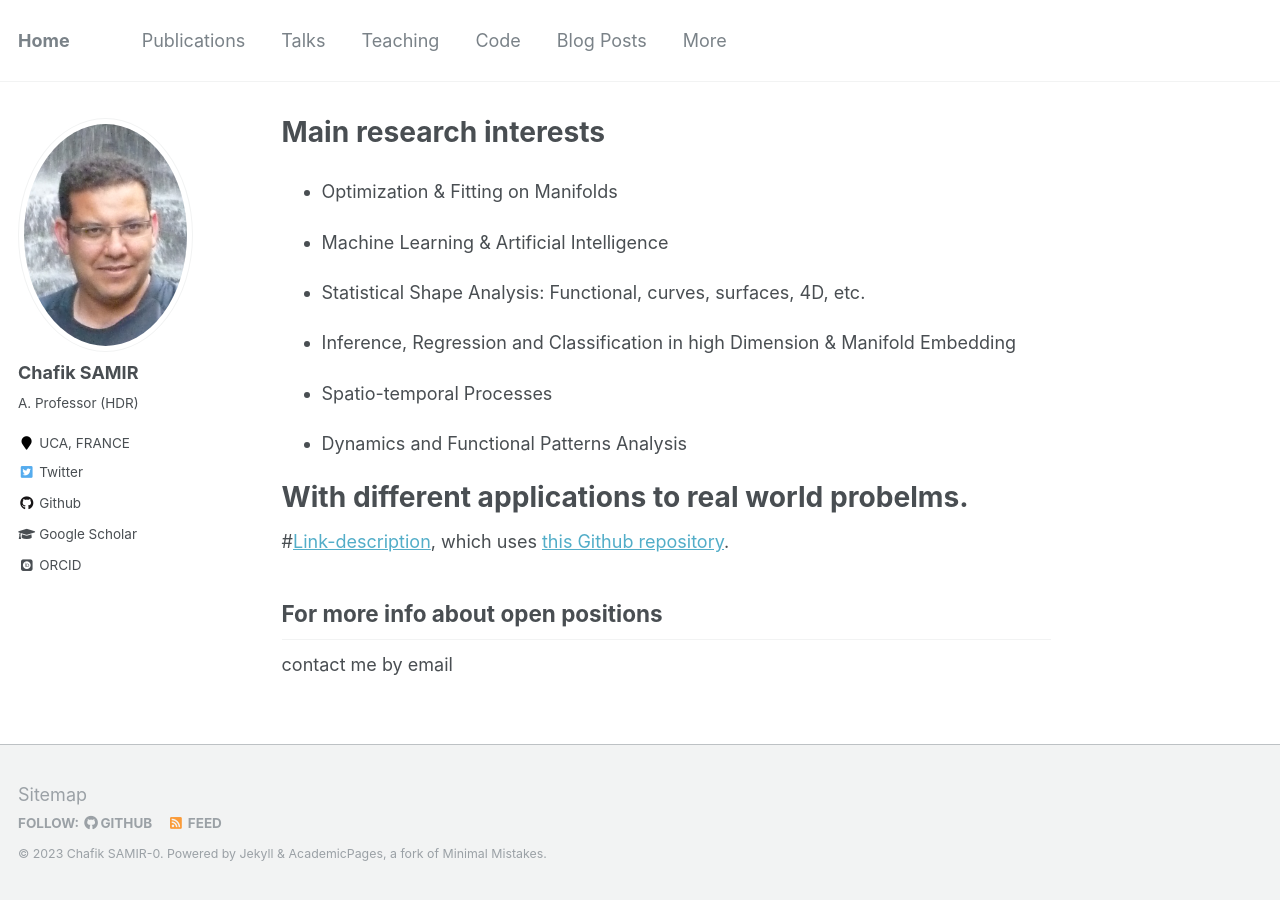
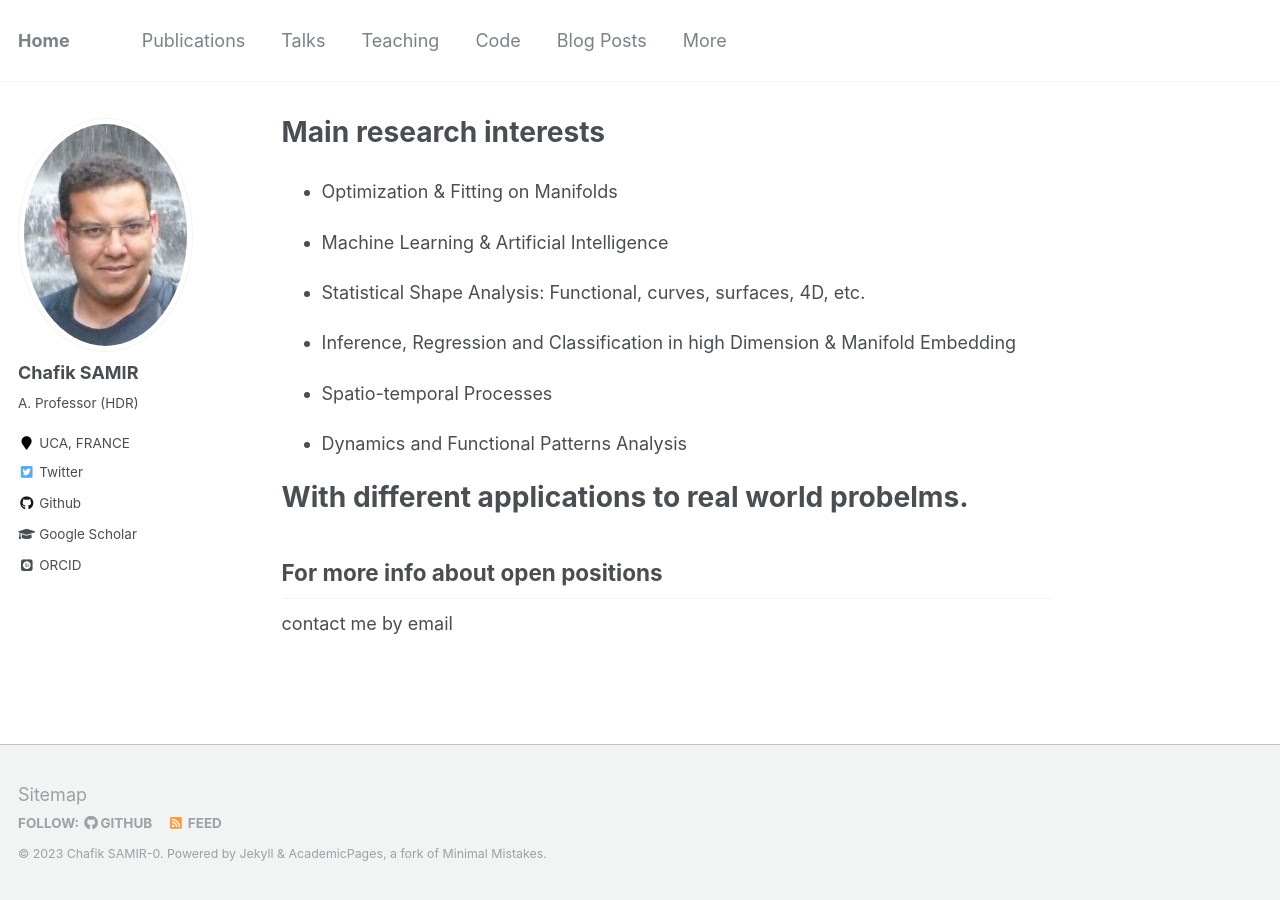
Before and after one commit to Chsamir/chsamir.github.io, a Jekyll site: the page built from _pages/about.md, in a window 1280 px wide. Built offline with Jekyll 4.4.1, drawn with Linux system fonts in a browser that asks for light colours; some web fonts are replaced.

Commit message:
Update about.md

```diff
--- a/_pages/about.md
+++ b/_pages/about.md
@@ -24,8 +24,6 @@ redirect_from:
 With different applications to real world probelms.
 ===================================================
 
- #[Link-description](http://stuartgeiger.com), which uses [this Github repository](https://github.com/staeiou/staeiou.github.io).
-
 
 
 For more info about open positions
```
